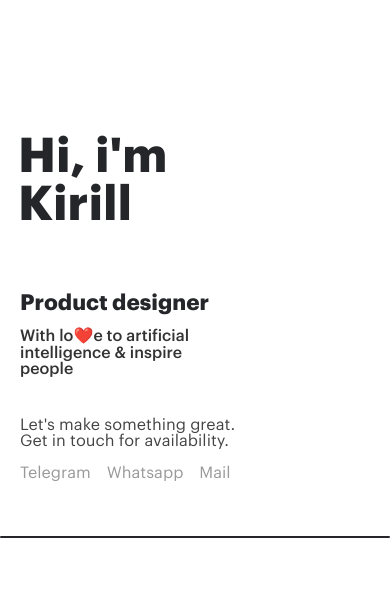
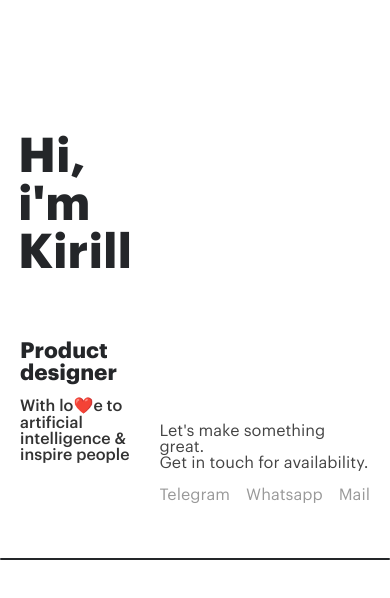
Before and after one commit to Konfettos/Portfolio, a plain HTML site: page index.html in a window 390 px wide. Drawn offline with Linux system fonts and the light colour scheme.

Commit message:
Добавлен контент в index.html, style.css и script.js

```diff
--- a/index.html
+++ b/index.html
@@ -36,7 +36,7 @@
     }
     .container {
       display: flex;
-      justify-content: space-between;
+      flex-direction: column;
       align-items: flex-start;
       max-width: 1200px;
       margin: 100px auto 40px;
@@ -44,6 +44,7 @@
     }
     .left {
       max-width: 60%;
+      margin-bottom: 40px;
     }
     .left h1 {
       font-size: 120px;
@@ -67,8 +68,7 @@
       margin-bottom: 0;
     }
     .right {
-      max-width: 35%;
-      text-align: right;
+      text-align: left;
     }
     .right p {
       font-size: 16px;
@@ -77,7 +77,7 @@
     }
     .links {
       display: flex;
-      justify-content: flex-end;
+      justify-content: flex-start;
       gap: 24px;
     }
     .links span {
@@ -96,8 +96,6 @@
     }
     @media (max-width: 768px) {
       .container {
-        flex-direction: column;
-        align-items: flex-start;
         padding: 0 20px;
       }
       .left h1 {
@@ -110,25 +108,22 @@
         font-size: 16px;
       }
       .right {
-        max-width: 100%;
-        text-align: left;
         margin-top: 40px;
       }
       .links {
-        justify-content: flex-start;
         gap: 16px;
       }
     }
   </style>
 </head>
 <body>
-  <div class="container">
+  <div class="container" style="flex-direction: row; align-items: flex-end;">
     <div class="left">
       <h1>Hi, i'm Kirill</h1>
       <h2>Product designer</h2>
       <p>With lo❤️e to artificial intelligence & inspire people</p>
     </div>
-    <div class="right">
+    <div class="right" style="margin-left: auto;">
       <p>Let's make something great.<br>Get in touch for availability.</p>
       <div class="links">
         <span>Telegram</span>
```
